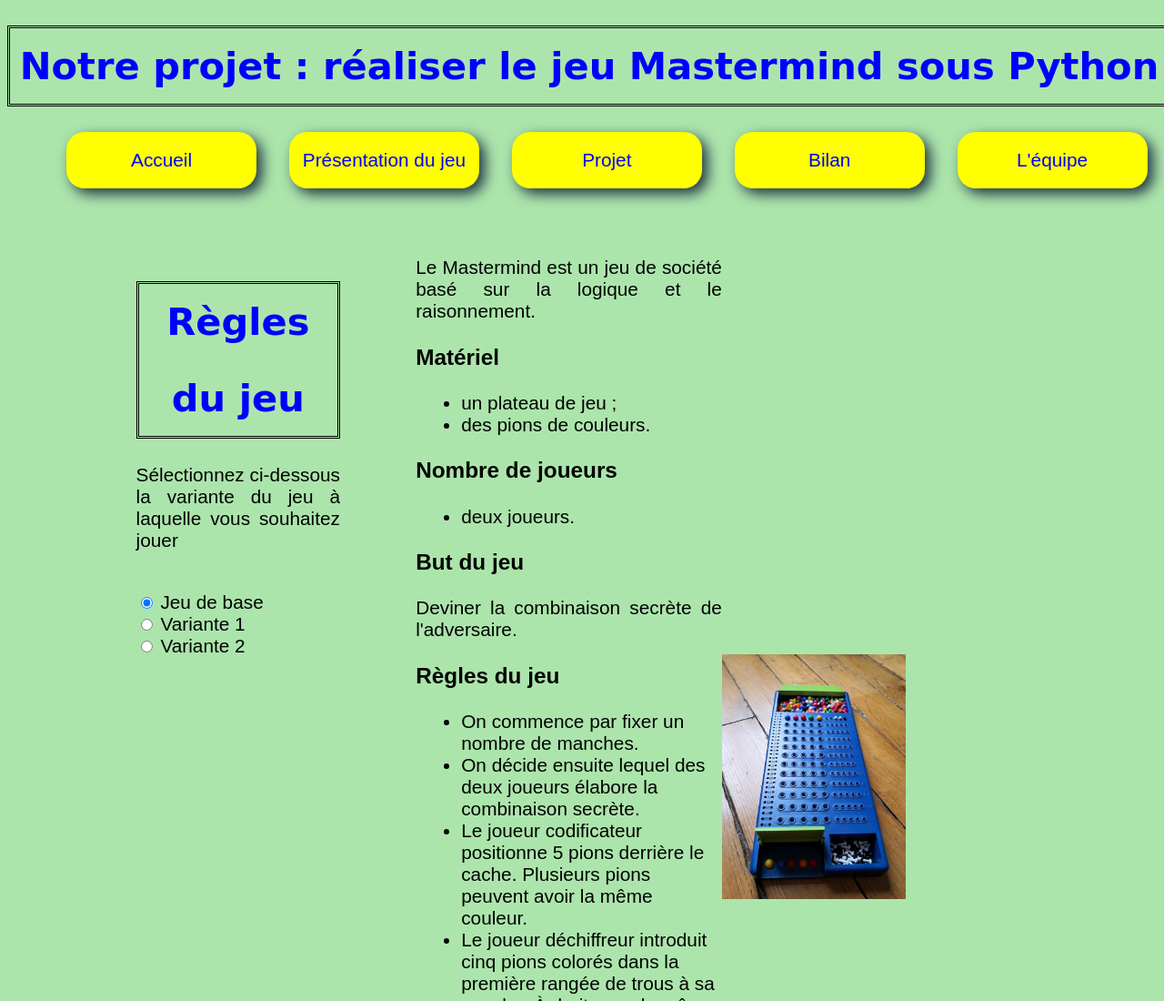
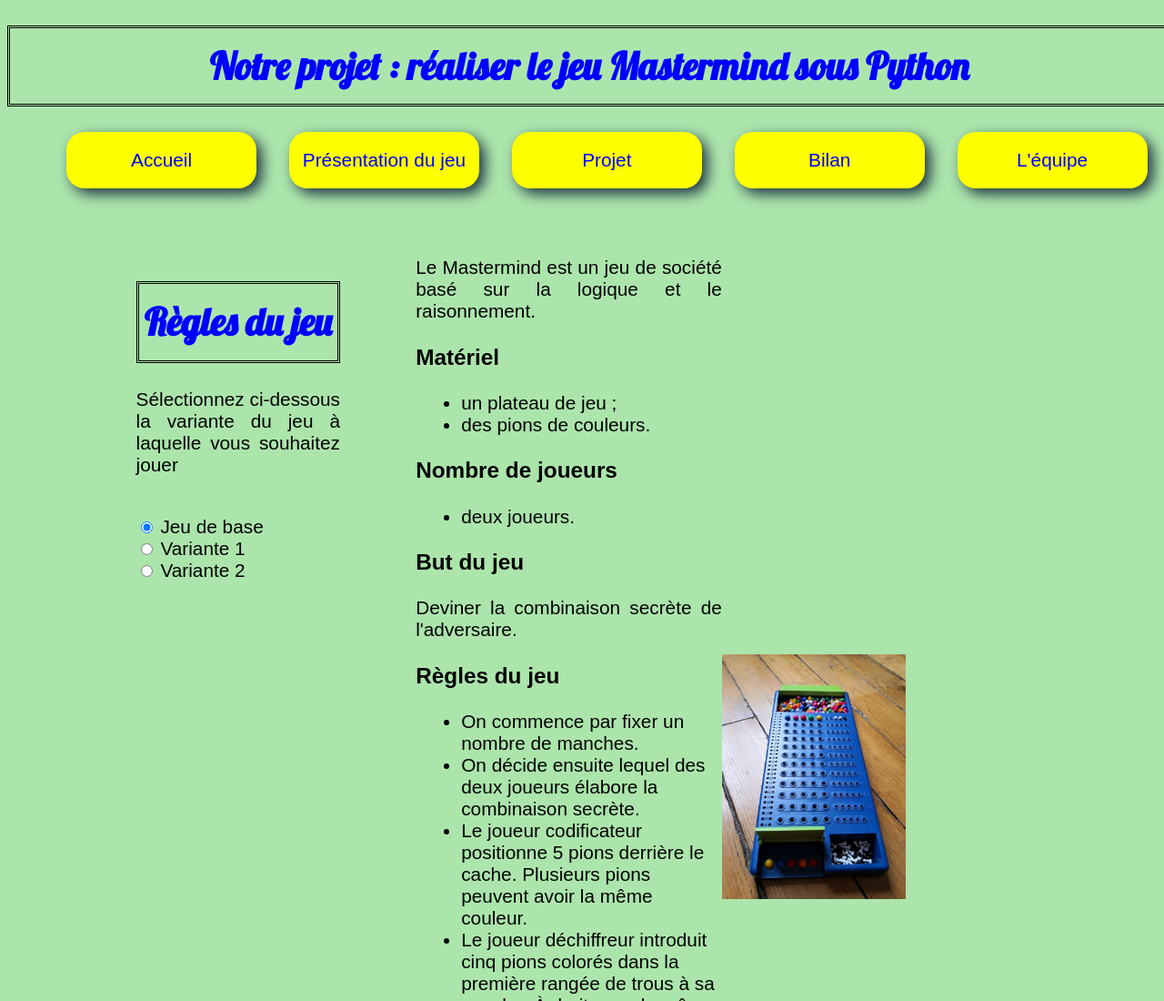
Before and after one commit to ThibaulTournier/DUI_Mastermind, a plain HTML site: page Projet_PageWeb [version du 05-07-2023]/page2.html in a window 1280 px wide. Shown: the top 1100 px of the page at 91% size. Drawn offline with Linux system fonts and the light colour scheme.

Commit message:
Update page2.html

```diff
--- a/Projet_PageWeb [version du 05-07-2023]/page2.html
+++ b/Projet_PageWeb [version du 05-07-2023]/page2.html
@@ -6,6 +6,10 @@
     <meta charset="utf-8">
     <title>Projet : Mastermind</title>
     <link rel="stylesheet" href="style.css">
+    <link rel="preconnect" href="https://fonts.googleapis.com">
+    <link rel="preconnect" href="https://fonts.gstatic.com" crossorigin>
+    <link href="https://fonts.googleapis.com/css2?family=Lobster&family=Lobster+Two:ital@1&family=Roboto:ital,wght@0,100;0,300;0,500;0,700;1,100&display=swap" rel="stylesheet">
+    <link rel="shortcut icon" type="image/png" href="images/favicon.png"/>
 </head>
 
 <body>
```
